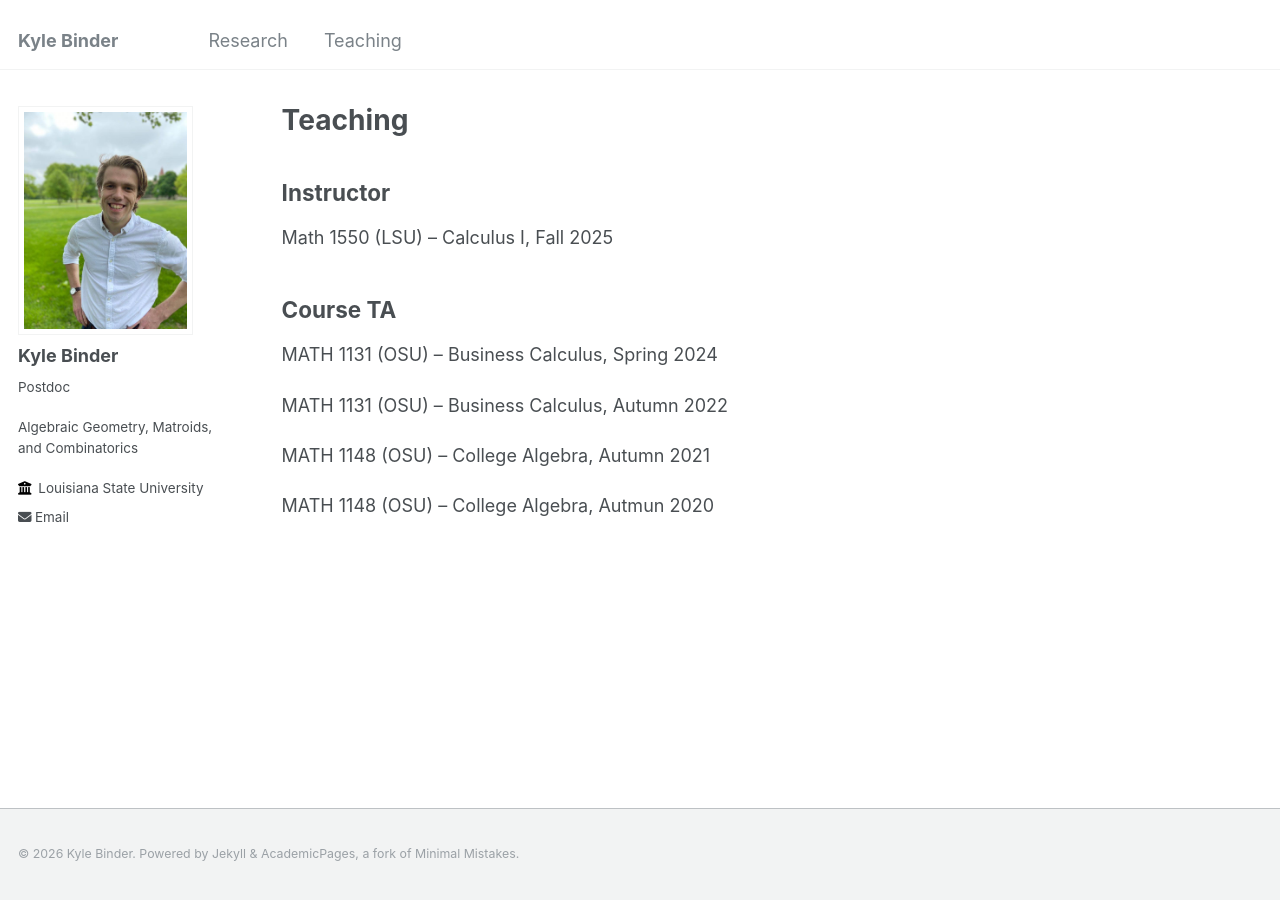
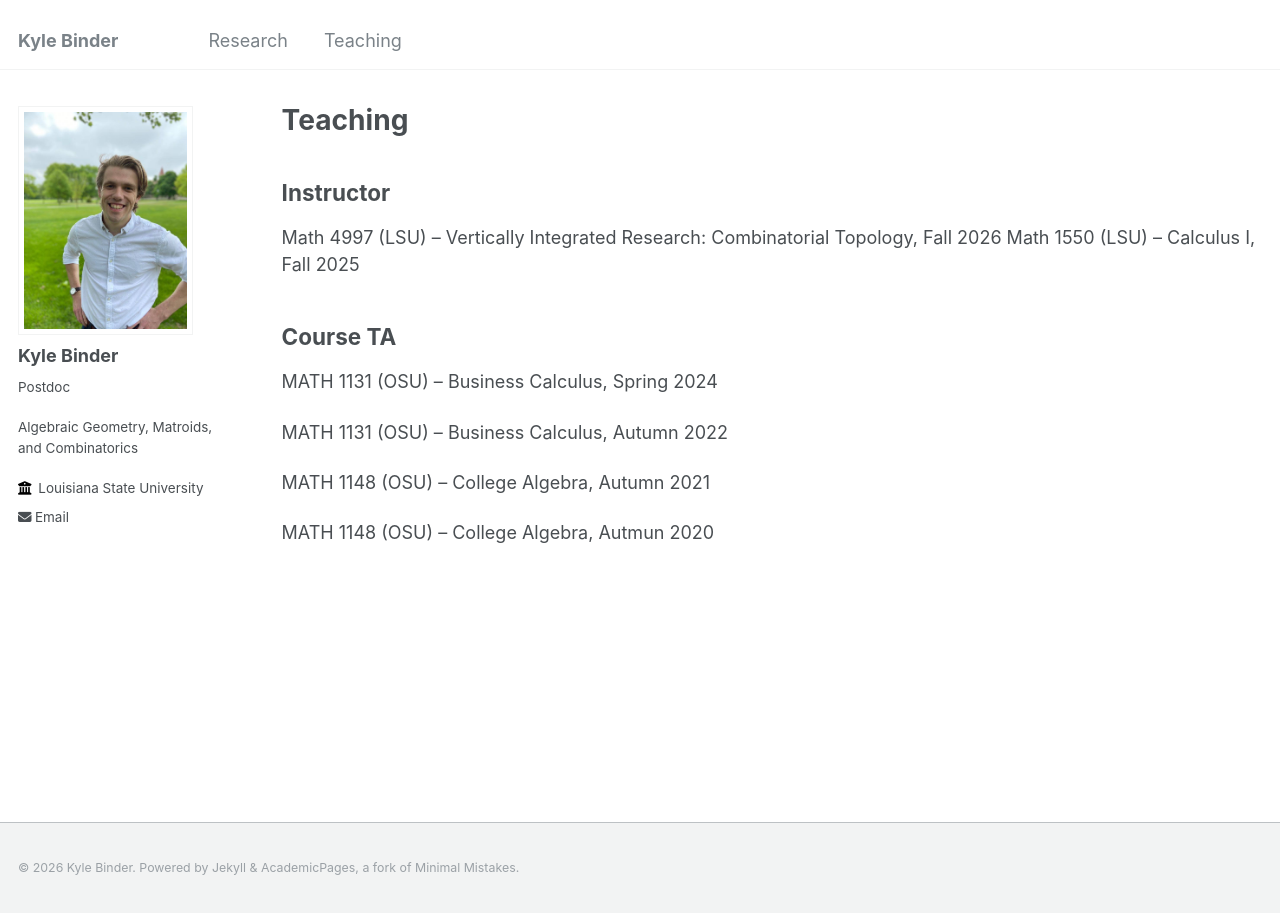
Before and after one commit to bindercommakyle/bindercommakyle.github.io, a Jekyll site: the page built from _pages/teaching.md, in a window 1280 px wide. Built offline with Jekyll 4.4.1, drawn with Linux system fonts in a browser that asks for light colours.

Commit message:
Update teaching.md

```diff
--- a/_pages/teaching.md
+++ b/_pages/teaching.md
@@ -6,6 +6,7 @@ author_profile: true
 ---
 
 ## Instructor
+Math 4997 (LSU) -- Vertically Integrated Research: Combinatorial Topology, Fall 2026
 Math 1550 (LSU) -- Calculus I, Fall 2025
 
 ## Course TA
```
